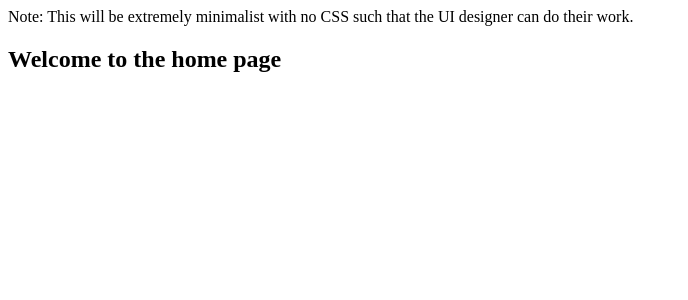
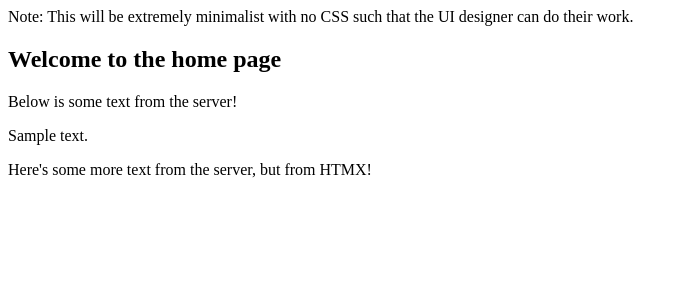
Before and after one commit to IsaiahSama/COMP3375-Assignment, a Python web app: template server/templates/index.html in a window 1280 px wide. Shown: the top 300 px of the page, without its empty margins (0-688 px from the left). Run offline with Jinja, Linux system fonts and the light colour scheme; the template is opened without the code that fills it: most values are stand-ins (such as "Sample title", 1, 10 or a date in 2020).

Commit message:
Added HTMX for templates

```diff
--- a/server/templates/base.html
+++ b/server/templates/base.html
@@ -4,6 +4,8 @@
     <meta charset="UTF-8">
     <meta name="viewport" content="width=device-width, initial-scale=1.0">
     <title>COMP3375 Assignment 2 - {% block title %}{% endblock %}</title>
+    <script src="https://unpkg.com/htmx.org@2.0.4" integrity="sha384-HGfztofotfshcF7+8n44JQL2oJmowVChPTg48S+jvZoztPfvwD79OC/LTtG6dMp+" crossorigin="anonymous"></script>
+
 </head>
 <body>
 
--- a/server/templates/index.html
+++ b/server/templates/index.html
@@ -8,4 +8,12 @@ Home
 
 <h1>Welcome to the home page</h1>
 
+<p>Below is some text from the server!</p>
+
+<span>{{ text }}</span>
+
+<p>Here's some more text from the server, but from HTMX!</p>
+
+<span hx-get="/hello" hx-trigger="load"></span>
+
 {% endblock %}
```
